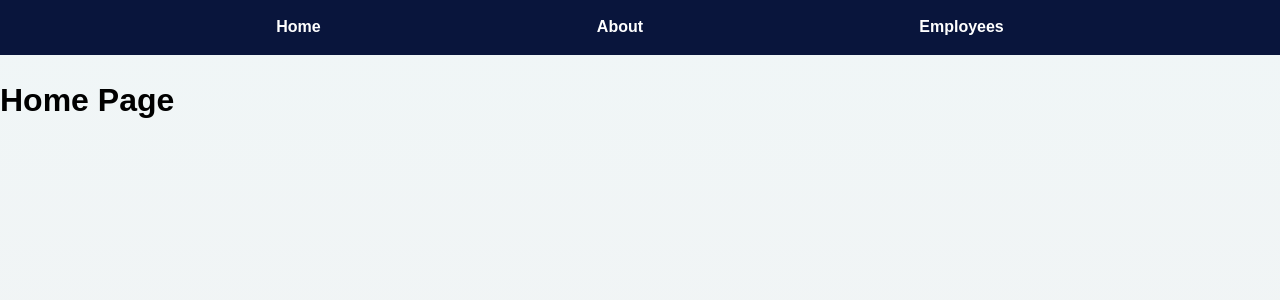
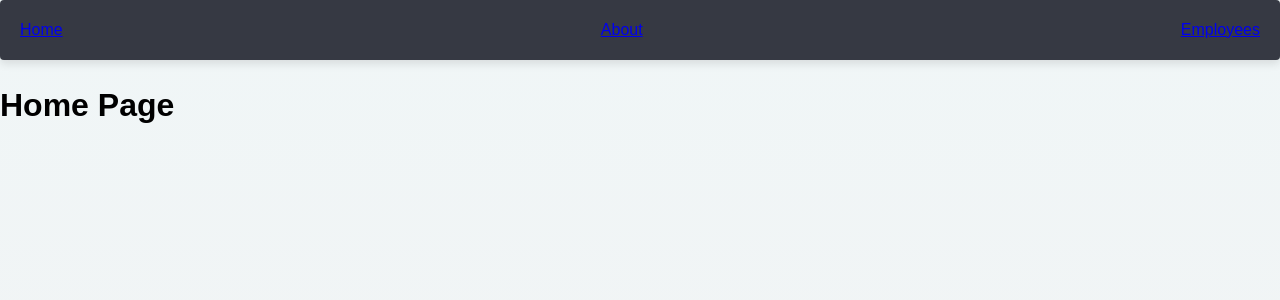
Before and after one commit to dieegoolimaa/emp.directory, a React (Vite) app: page / in a window 1280 px wide. Shown: the top 300 px of the page. Built offline with nearby package versions, Linux system fonts and the light colour scheme.

Commit message:
adding css

```diff
--- a/src/component/component-style/navbar.css
+++ b/src/component/component-style/navbar.css
@@ -1,17 +1,12 @@
 nav {
-  background-color: #09153c;
+  background-color: #363943;
   color: #ffffff;
-  height: 55px;
+  height: 60px;
+  padding: 10px 20px;
   display: flex;
-  justify-content: space-evenly;
+  justify-content: space-between;
   align-items: center;
+  box-shadow: 0 4px 8px rgba(0, 0, 0, 0.1);
+  border-radius: 4px;
+  transition: background-color 0.3s ease;
 }
-
-a:-webkit-any-link {
-  font-family: "Poppins", sans-serif;
-  font-weight: 600;
-  font-size: 16px;
-  color: white;
-  cursor: pointer;
-  text-decoration: none;
-}
```
